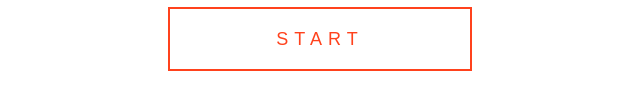
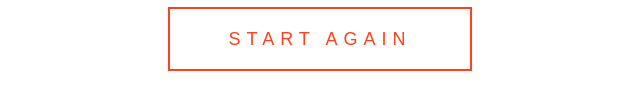
Before and after one commit to oleksandrpasichnyk/projects, a plain HTML site: page sea_battle/index.html in a window 1280 px wide. Shown: the part 548-658 px from the top of the page, without its empty margins (320-960 px from the left). Drawn offline with Linux system fonts and the light colour scheme.

Commit message:
Update index.html

```diff
--- a/sea_battle/index.html
+++ b/sea_battle/index.html
@@ -164,7 +164,7 @@
             <span></span>
             <span></span>
             <span></span>
-            START
+            START AGAIN
         </a>
     </main>
 </body>
```
